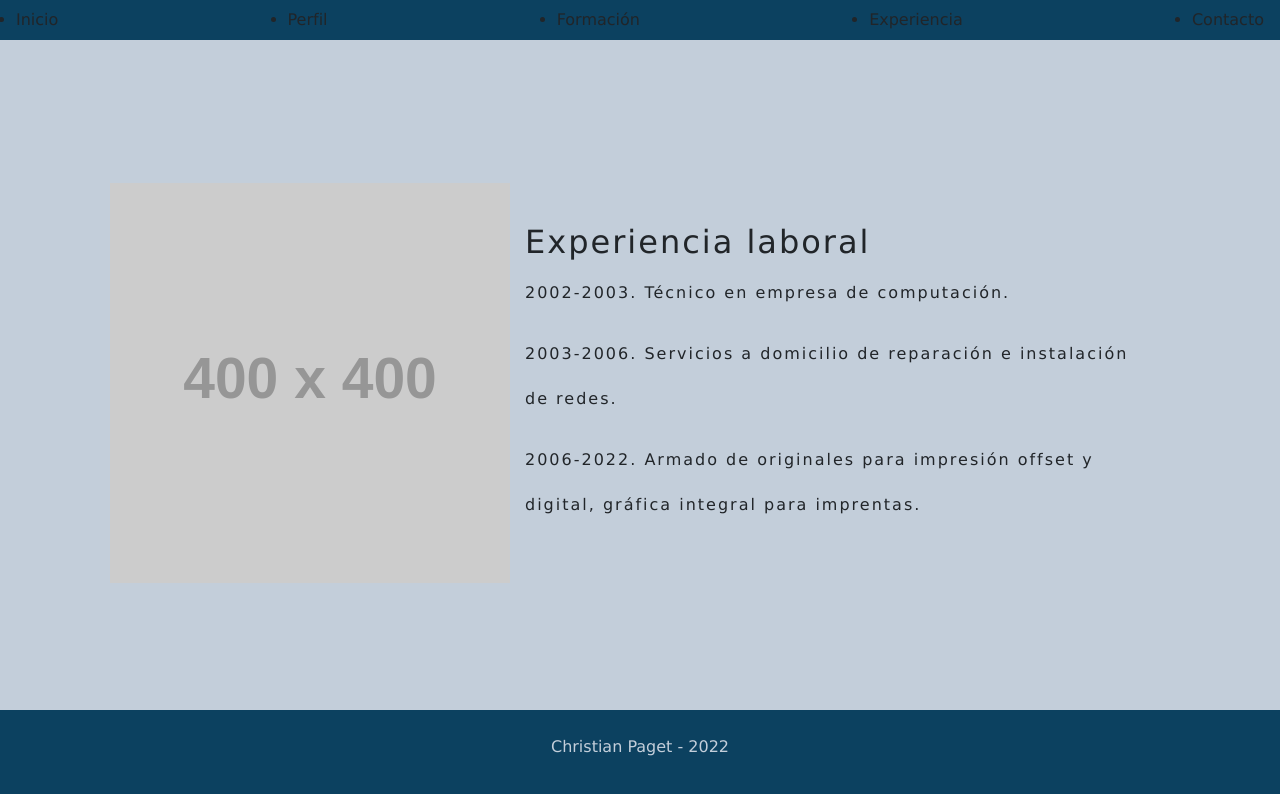
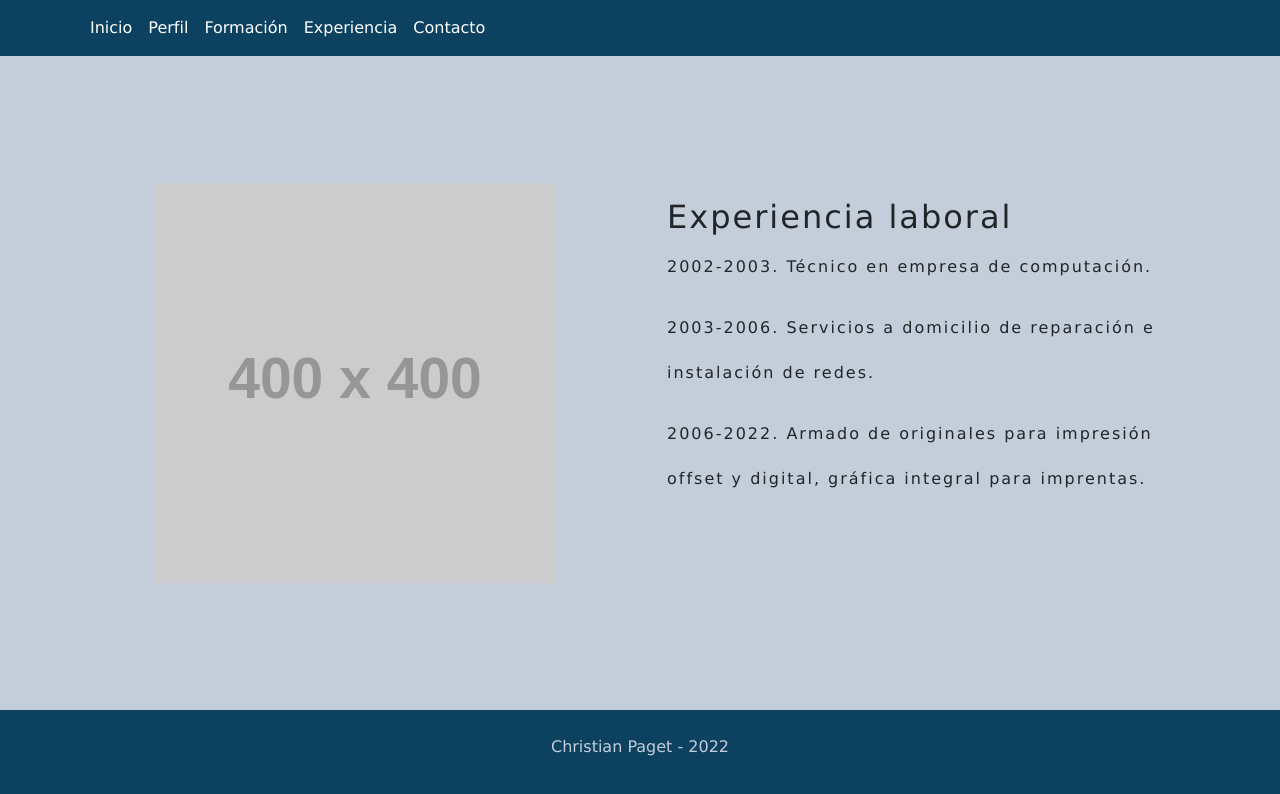
Before and after one commit to PagetChristian/PreEntrega2Paget, a plain HTML site: page pages/experiencia.html in a window 1280 px wide. Drawn offline with nearby package versions, Linux system fonts and the light colour scheme; placeholder pictures from the web are drawn by us.

Commit message:
Experiencia con bootstrap

```diff
--- a/pages/experiencia.html
+++ b/pages/experiencia.html
@@ -5,47 +5,51 @@
     <meta charset="UTF-8">
     <meta http-equiv="X-UA-Compatible" content="IE=edge">
     <meta name="viewport" content="width=device-width, initial-scale=1.0">
-    <link rel="stylesheet" href="https://cdn.jsdelivr.net/npm/bootstrap@4.6.2/dist/css/bootstrap.min.css"
-        integrity="sha384-xOolHFLEh07PJGoPkLv1IbcEPTNtaed2xpHsD9ESMhqIYd0nLMwNLD69Npy4HI+N" crossorigin="anonymous">
+    <link href="https://cdn.jsdelivr.net/npm/bootstrap@5.2.2/dist/css/bootstrap.min.css" rel="stylesheet" integrity="sha384-Zenh87qX5JnK2Jl0vWa8Ck2rdkQ2Bzep5IDxbcnCeuOxjzrPF/et3URy9Bv1WTRi" crossorigin="anonymous">
     <link rel="stylesheet" href="./../css/estilo.css">
     <title>Experiencia Laboral</title>
 </head>
 
 <body>
     <header>
-        <nav>
-            <ul class="navbar">
-                <li><a class="navbar-button" href="./../index.html">Inicio</a></li>
-                <li><a class="navbar-button" href="./perfil.html">Perfil</a></li>
-                <li><a class="navbar-button" href="./formacion.html">Formación</a></li>
-                <li><a class="navbar-button active" href="#">Experiencia</a></li>
-                <li><a class="navbar-button" href="./contacto.html">Contacto</a></li>
-            </ul>
+        <nav class="navbar navbar-expand-md">
+            <div class="container">
+                <button class="navbar-toggler" type="button" data-bs-toggle="collapse" data-bs-target="#navbarNavAltMarkup" aria-controls="navbarNavAltMarkup" aria-expanded="false" aria-label="Toggle navigation">
+                    <span class="navbar-toggler-icon"></span>
+                </button>
+                <div class="collapse navbar-collapse" id="navbarNavAltMarkup">
+                    <div class="navbar-nav">
+                        <a class="nav-link"" href="./../index.html">Inicio</a>
+                        <a class="nav-link" href="./perfil.html">Perfil</a>
+                        <a class="nav-link" href="./formacion.html">Formación</a>
+                        <a class="nav-link"  aria-current="page" href="#">Experiencia</a>
+                        <a class="nav-link" href="./contacto.html">Contacto</a>
+                    </div>
+                </div>
+            </div>
         </nav>
     </header>
-    <main class="content">
+    <main class="container m-auto">
+        <div class="row">
+            <div class="col-md-6 col-12 text-center py-3">
+                <aside>
+                    <img class="img-fluid img-hover" src="https://dummyimage.com/400x400/000000/fff.png&text=image" alt="Foto de Perfil">
+                </aside>
+            </div>
+            <div class="col-md-6 col-12 text-center py-3">
                 <article class="descripcion">
                     <h2>Experiencia laboral</h2>
                     <p>2002-2003. Técnico en empresa de computación.</p>
                     <p>2003-2006. Servicios a domicilio de reparación e instalación de redes.</p>
                     <p>2006-2022. Armado de originales para impresión offset y digital, gráfica integral para imprentas.</p>
                 </article>
-        <aside>
-            <img src="https://dummyimage.com/400x400/000000/fff.png&text=image" alt="Foto de Perfil">
-        </aside>
+            </div>
+        </div>
     </main>
     <footer>
         <p>Christian Paget - 2022</p>
     </footer>
-    <script src="https://cdn.jsdelivr.net/npm/jquery@3.5.1/dist/jquery.slim.min.js"
-        integrity="sha384-DfXdz2htPH0lsSSs5nCTpuj/zy4C+OGpamoFVy38MVBnE+IbbVYUew+OrCXaRkfj"
-        crossorigin="anonymous"></script>
-    <script src="https://cdn.jsdelivr.net/npm/popper.js@1.16.1/dist/umd/popper.min.js"
-        integrity="sha384-9/reFTGAW83EW2RDu2S0VKaIzap3H66lZH81PoYlFhbGU+6BZp6G7niu735Sk7lN"
-        crossorigin="anonymous"></script>
-    <script src="https://cdn.jsdelivr.net/npm/bootstrap@4.6.2/dist/js/bootstrap.min.js"
-        integrity="sha384-+sLIOodYLS7CIrQpBjl+C7nPvqq+FbNUBDunl/OZv93DB7Ln/533i8e/mZXLi/P+"
-        crossorigin="anonymous"></script>
+    <script src="https://cdn.jsdelivr.net/npm/bootstrap@5.2.2/dist/js/bootstrap.bundle.min.js" integrity="sha384-OERcA2EqjJCMA+/3y+gxIOqMEjwtxJY7qPCqsdltbNJuaOe923+mo//f6V8Qbsw3" crossorigin="anonymous"></script>
 </body>
 
 </html>
```
Lines whose indentation alone changed are shown as unchanged.
